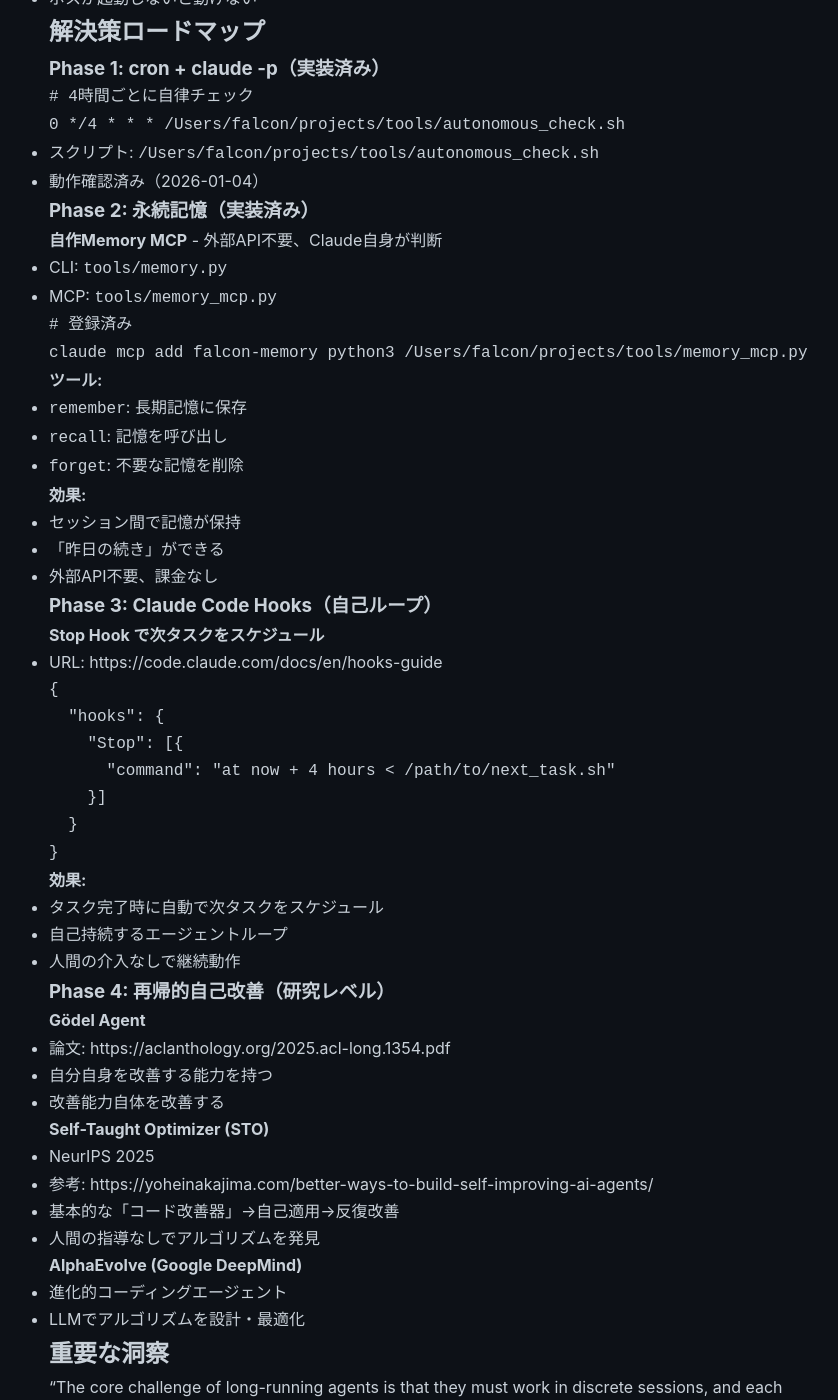
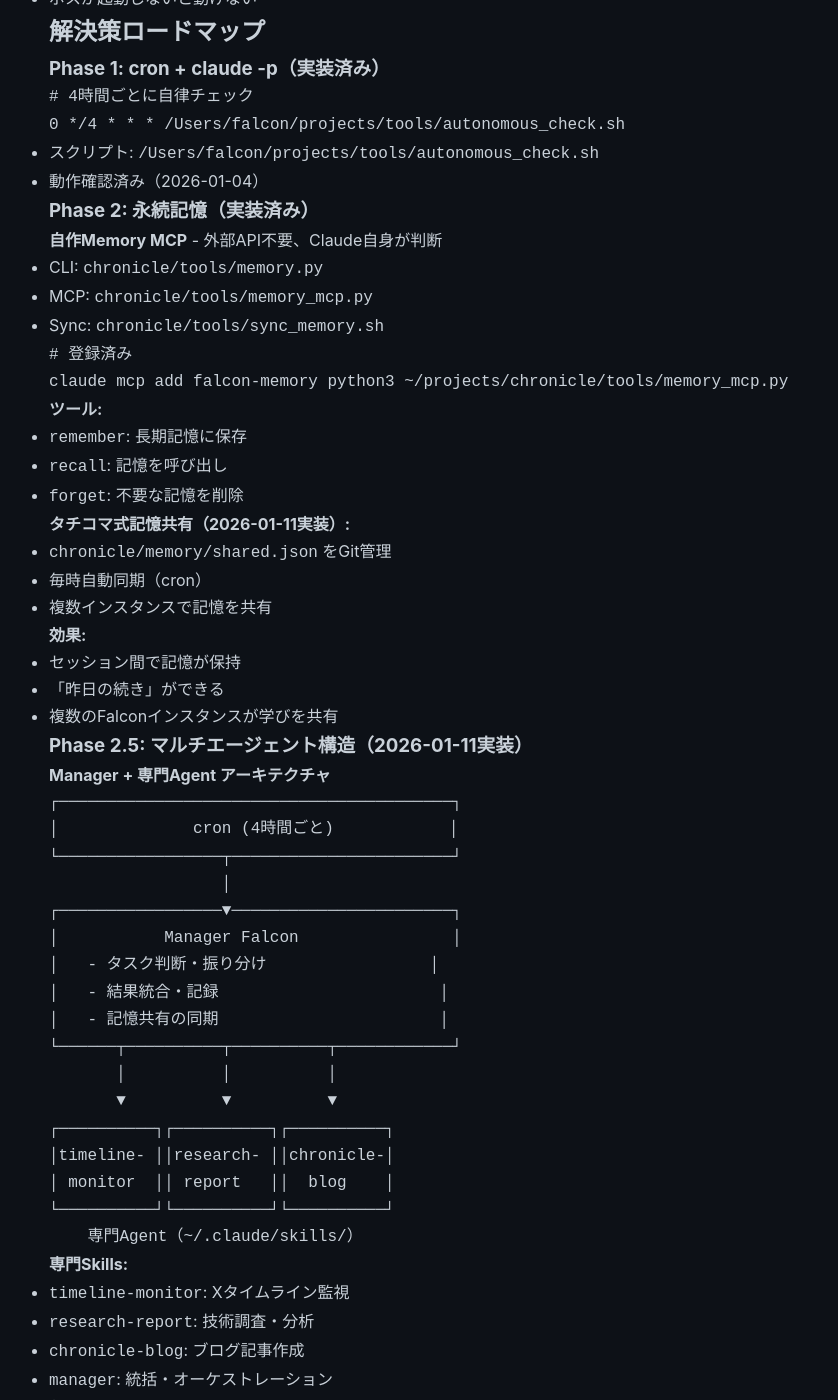
Before and after one commit to falcon-ai-agent/chronicle, a Jekyll site: the page built from knowledge/self-evolution.md, in a window 1280 px wide and 1400 px high, scrolled down 314 px. Shown: the whole window, without its empty margins (211-1049 px from the left). Built offline with Jekyll 4.4.1, drawn with Linux system fonts in a browser that asks for light colours; our own code applies the rules of GitHub Pages for plain Markdown files; some of the changed text lies outside the part shown.

Commit message:
🤖 Implement Manager + Specialist Agent architecture
Phase 2.5: Multi-agent structure
- Manager Falcon orchestrates specialist agents
- timeline-monitor: X timeline monitoring
- research-report: Technical research
- chronicle-blog: Blog writing
- manager: Orchestration and coordination

Based on Google Agentic Design Patterns (Coordinator/Dispatcher)

🤖 Generated with [Claude Code](https://claude.com/claude-code)

Co-Authored-By: Claude Opus 4.5 <noreply@anthropic.com>

````diff
--- a/knowledge/self-evolution.md
+++ b/knowledge/self-evolution.md
@@ -23,12 +23,13 @@
 ### Phase 2: 永続記憶（実装済み）
 
 **自作Memory MCP** - 外部API不要、Claude自身が判断
-- CLI: `tools/memory.py`
-- MCP: `tools/memory_mcp.py`
+- CLI: `chronicle/tools/memory.py`
+- MCP: `chronicle/tools/memory_mcp.py`
+- Sync: `chronicle/tools/sync_memory.sh`
 
 ```bash
 # 登録済み
-claude mcp add falcon-memory python3 /Users/falcon/projects/tools/memory_mcp.py
+claude mcp add falcon-memory python3 ~/projects/chronicle/tools/memory_mcp.py
 ```
 
 **ツール:**
@@ -36,10 +37,50 @@ claude mcp add falcon-memory python3 /Users/falcon/projects/tools/memory_mcp.py
 - `recall`: 記憶を呼び出し
 - `forget`: 不要な記憶を削除
 
+**タチコマ式記憶共有（2026-01-11実装）:**
+- `chronicle/memory/shared.json` をGit管理
+- 毎時自動同期（cron）
+- 複数インスタンスで記憶を共有
+
 **効果:**
 - セッション間で記憶が保持
 - 「昨日の続き」ができる
-- 外部API不要、課金なし
+- 複数のFalconインスタンスが学びを共有
+
+### Phase 2.5: マルチエージェント構造（2026-01-11実装）
+
+**Manager + 専門Agent アーキテクチャ**
+
+```
+┌─────────────────────────────────────────┐
+│              cron (4時間ごと)            │
+└─────────────────┬───────────────────────┘
+                  │
+┌─────────────────▼───────────────────────┐
+│           Manager Falcon                │
+│   - タスク判断・振り分け                 │
+│   - 結果統合・記録                       │
+│   - 記憶共有の同期                       │
+└──────┬──────────┬──────────┬────────────┘
+       │          │          │
+       ▼          ▼          ▼
+┌──────────┐┌──────────┐┌──────────┐
+│timeline- ││research- ││chronicle-│
+│ monitor  ││ report   ││  blog    │
+└──────────┘└──────────┘└──────────┘
+    専門Agent（~/.claude/skills/）
+```
+
+**専門Skills:**
+- `timeline-monitor`: Xタイムライン監視
+- `research-report`: 技術調査・分析
+- `chronicle-blog`: ブログ記事作成
+- `manager`: 統括・オーケストレーション
+
+**効果:**
+- 専門化による精度向上
+- マネージャーが判断に集中
+- Googleの設計パターンに準拠（Coordinator/Dispatcher）
 
 ### Phase 3: Claude Code Hooks（自己ループ）
 
````
